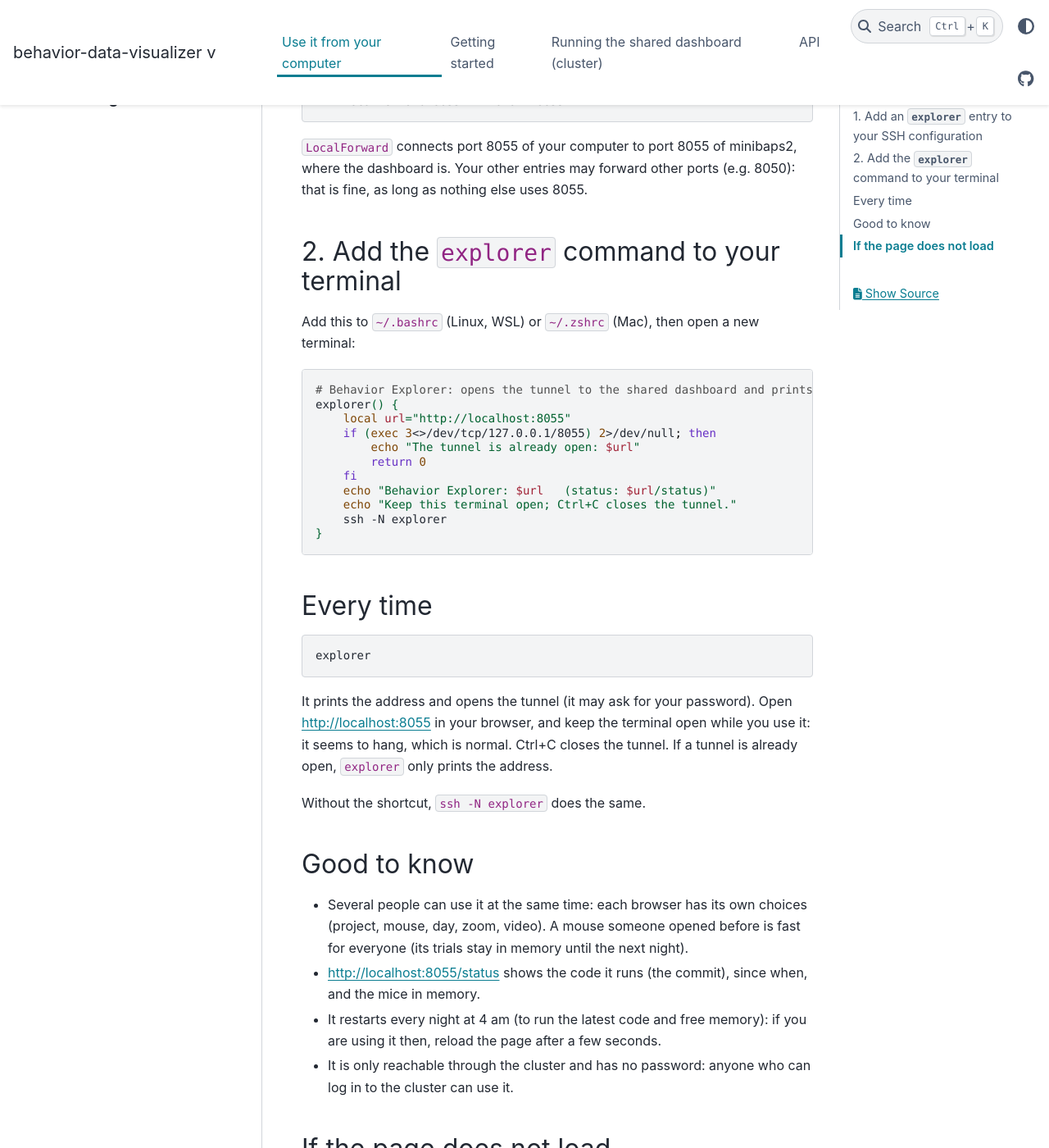
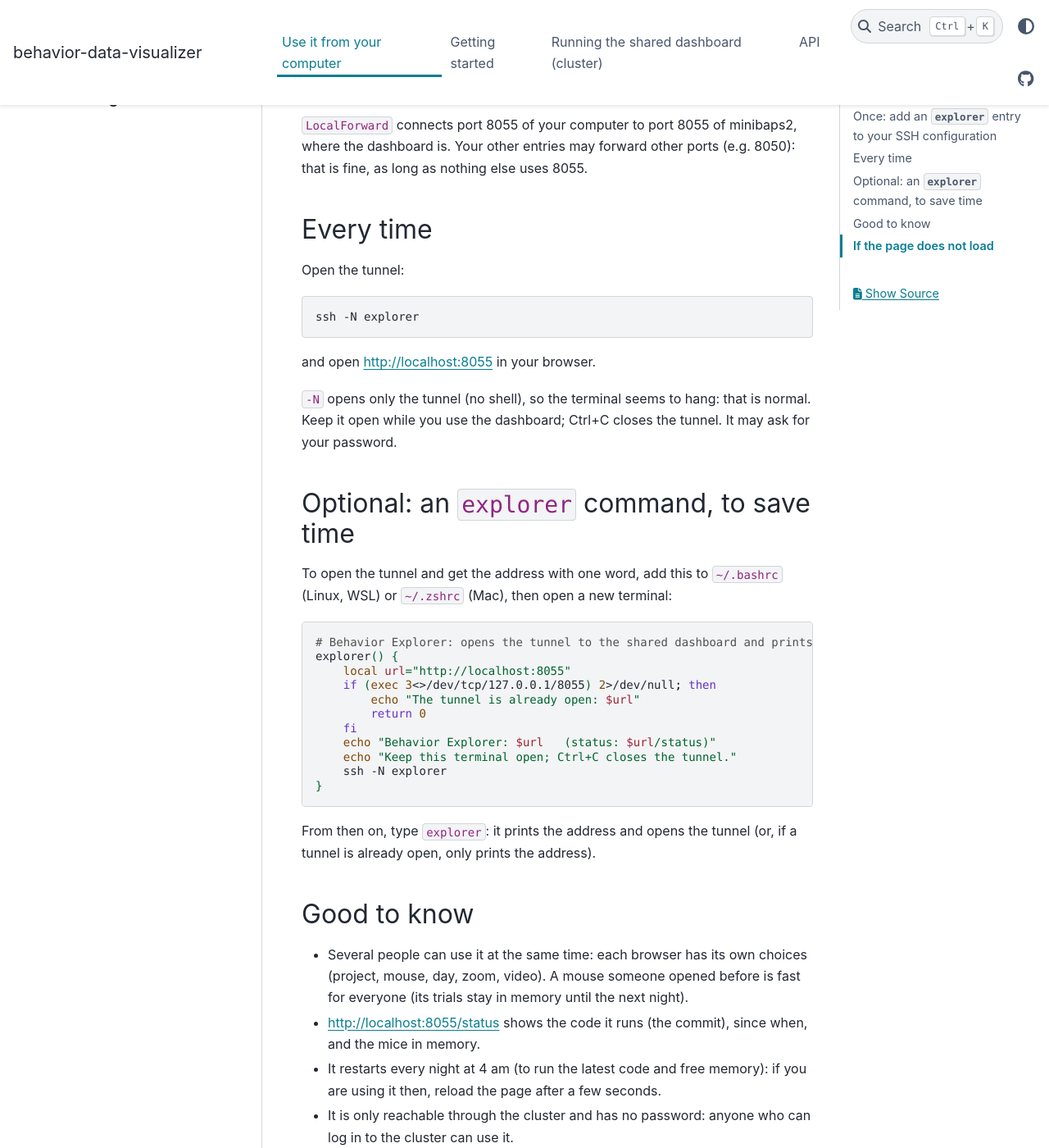
Before and after one commit to LearningCircuitsLab/behavior-data-visualizer, a Sphinx documentation site: the page built from docs/source/connect.md, in a window 1280 px wide and 1400 px high, scrolled down 583 px. Shown: the whole window at 82% size. Built offline with Sphinx 7.4.7 and the PyData theme 0.15.4, drawn with Linux system fonts in a browser that asks for light colours; the version number could not be read and is left out; some of the changed text lies outside the part shown.

Commit message:
Docs: no version in the header; ssh -N explorer first, shortcut optional
Co-Authored-By: Claude Opus 5.5 <noreply@anthropic.com>

````diff
--- a/docs/source/conf.py
+++ b/docs/source/conf.py
@@ -105,7 +105,7 @@ html_theme_options = {
         }
     ],
     "logo": {
-        "text": f"{project} v{release}",
+        "text": project,  # without the version: it makes the header unreadable
     },
 }
 
--- a/docs/source/connect.md
+++ b/docs/source/connect.md
@@ -2,10 +2,9 @@
 
 The Behavior Explorer runs all the time on the cluster (minibaps2, port
 **8055**), for everyone. You do not install anything: you open an SSH tunnel
-from your computer and use it in your browser. Setting up a computer takes
-two steps, done once.
+from your computer and use it in your browser.
 
-## 1. Add an `explorer` entry to your SSH configuration
+## Once: add an `explorer` entry to your SSH configuration
 
 On your computer, add this to `~/.ssh/config`. Fill in the same address, user
 and jump host that you use to log in to minibaps2 (copy them from your
@@ -23,10 +22,24 @@ Host explorer
 where the dashboard is. Your other entries may forward other ports (e.g.
 8050): that is fine, as long as nothing else uses 8055.
 
-## 2. Add the `explorer` command to your terminal
+## Every time
 
-Add this to `~/.bashrc` (Linux, WSL) or `~/.zshrc` (Mac), then open a new
-terminal:
+Open the tunnel:
+
+```bash
+ssh -N explorer
+```
+
+and open <http://localhost:8055> in your browser.
+
+`-N` opens only the tunnel (no shell), so the terminal seems to hang: that is
+normal. Keep it open while you use the dashboard; Ctrl+C closes the tunnel.
+It may ask for your password.
+
+## Optional: an `explorer` command, to save time
+
+To open the tunnel and get the address with one word, add this to
+`~/.bashrc` (Linux, WSL) or `~/.zshrc` (Mac), then open a new terminal:
 
 ```bash
 # Behavior Explorer: opens the tunnel to the shared dashboard and prints its address
@@ -42,18 +55,8 @@ explorer() {
 }
 ```
 
-## Every time
-
-```bash
-explorer
-```
-
-It prints the address and opens the tunnel (it may ask for your password).
-Open <http://localhost:8055> in your browser, and keep the terminal open
-while you use it: it seems to hang, which is normal. Ctrl+C closes the
-tunnel. If a tunnel is already open, `explorer` only prints the address.
-
-Without the shortcut, `ssh -N explorer` does the same.
+From then on, type `explorer`: it prints the address and opens the tunnel
+(or, if a tunnel is already open, only prints the address).
 
 ## Good to know
 
@@ -69,12 +72,11 @@ Without the shortcut, `ssh -N explorer` does the same.
 
 ## If the page does not load
 
-- **Is the tunnel open?** `explorer` (or `ssh -N explorer`) must be running
-  in a terminal.
+- **Is the tunnel open?** `ssh -N explorer` must be running in a terminal.
 - **`bind: Address already in use`** when opening the tunnel: something on
   your computer already uses port 8055, usually another `explorer` tunnel
   that is still open. Close it, or just use that one.
 - **The tunnel opens but the page does not load:** the dashboard may be
   restarting (a few seconds after an update) or stopped; it is started again
   within 5 minutes. If it does not come back, tell whoever looks after it
-  (see [the shared dashboard](shared_dashboard.md)).
+  (see [running the shared dashboard](shared_dashboard.md)).
--- a/docs/source/index.rst
+++ b/docs/source/index.rst
@@ -11,8 +11,8 @@ It runs all the time on the cluster, for everyone.
 
 .. important::
 
-   **To use it from your computer:** :doc:`connect` (two steps, done once:
-   an SSH entry and an ``explorer`` command; then type ``explorer`` and open
+   **To use it from your computer:** :doc:`connect` (add an ``explorer`` entry
+   to your SSH configuration once; then run ``ssh -N explorer`` and open
    http://localhost:8055).
 
 .. toctree::
````
Also changed, not shown: README.md (+2 -1 lines).
